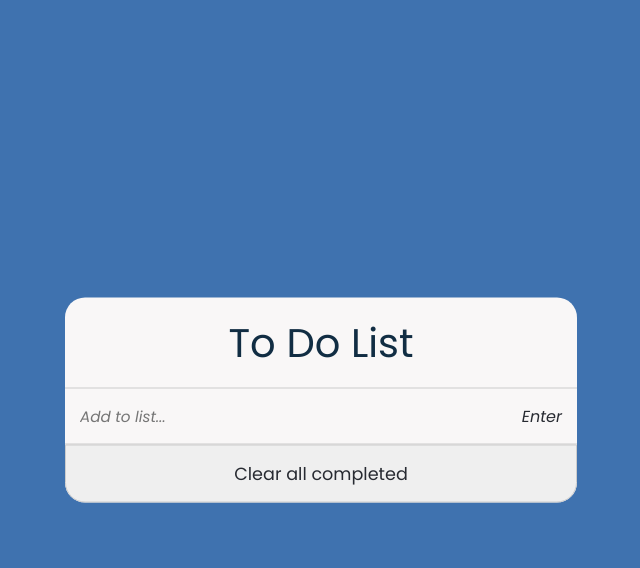
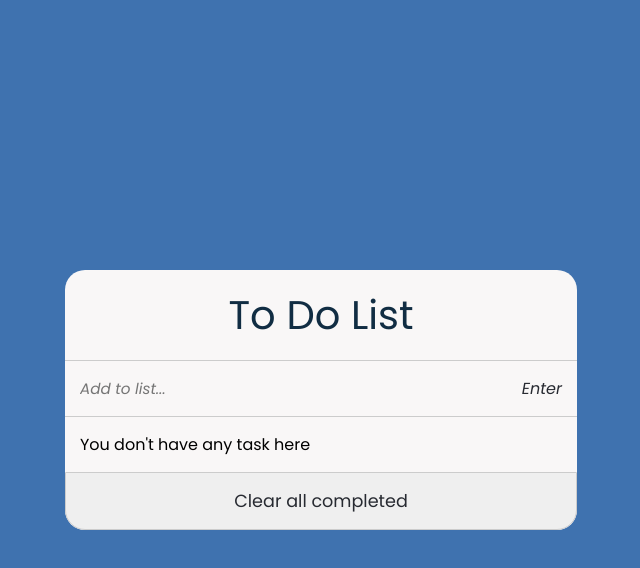
Before and after one commit to AbeeraTahir/To-Do-list, a website built with webpack: page src/index.html in a window 1280 px wide. Both pictures are taken after a click on the button "Clear all completed". Shown: the whole page, without its empty margins (319-959 px from the left). Built offline with nearby package versions, Linux system fonts and the light colour scheme.

Commit message:
Update task render

```diff
--- a/src/index.html
+++ b/src/index.html
@@ -10,7 +10,7 @@
     <div class="to-do-box">
         <div class="todays-to-do border-bottom"><p>To Do List</p></div>
         <form class="add-to-list border-bottom">
-            <input type="text" name="task" id="task" placeholder="Add to list..." required>
+            <input type="text" name="task" id="task" placeholder="Add to list...">
             <span>Enter</span>
         </form>
         <ul id="to-do-list" class="to-do-list">
--- a/src/index.js
+++ b/src/index.js
@@ -7,9 +7,12 @@ const inputTask = document.getElementById('task');
 const listItems = document.getElementById('to-do-list');
 const btnClear = document.querySelector('.btn-clear');
 
-// function for display added task to list
-const addTaskToUI = (task) => {
-  const listItem = `<li class="border-bottom">
+const renderTasks = () => {
+  const tasks = getLocalStorage();
+  let listItem = '';
+  if (tasks) {
+    tasks.forEach((task) => {
+      listItem += `<li class="border-bottom">
       <div class="check">
         <input type="checkbox" class="checkbox" id="check-${task.index}" ${task.completed ? 'checked' : ''}>
         <input type="text" class="task-description ${task.completed ? 'completed-tasks' : ''}" id="task-${task.index}" value="${task.description}">
@@ -18,12 +21,9 @@ const addTaskToUI = (task) => {
         <i class="fa-solid fa-trash-can del" id="del-${task.index}"></i>
       </div>
     </li>`;
-  listItems.insertAdjacentHTML('beforeend', listItem);
-};
-
-const renderTasks = () => {
-  const tasks = getLocalStorage();
-  tasks.map((task) => addTaskToUI(task));
+    });
+  }
+  listItems.innerHTML = listItem || '<div class="span-task"><p>You don\'t have any task here</p></div>';
 };
 
 // displaying tasks on window loading
@@ -47,12 +47,6 @@ const editTask = () => {
   });
 };
 
-// updating UI on deletion
-const updateUI = () => {
-  listItems.innerHTML = '';
-  renderTasks();
-};
-
 // updating task indexes after deletion
 const updateIndex = (filteredTasks) => {
   filteredTasks.forEach((item, index) => {
@@ -66,7 +60,7 @@ const deleteTask = (element) => {
   const filteredTasks = tasks.filter((todo) => todo.index !== parseInt(element.id.replace('del-', ''), 10));
   updateIndex(filteredTasks);
   setLocalStorage(filteredTasks);
-  updateUI();
+  renderTasks();
 };
 
 // Element target for task deletion and status updation
@@ -90,12 +84,11 @@ btnClear.addEventListener('click', () => {
   const filterTasks = tasks.filter((task) => task.completed === false);
   updateIndex(filterTasks);
   setLocalStorage(filterTasks);
-  updateUI();
+  renderTasks();
 });
 
 // Adding task
 inputTask.addEventListener('keypress', (e) => {
-  e.preventDefault();
   const tasks = getLocalStorage();
   if (e.key === 'Enter' && inputTask.value.trim() !== '') {
     tasks.push({
@@ -104,7 +97,7 @@ inputTask.addEventListener('keypress', (e) => {
       completed: false,
     });
     setLocalStorage(tasks);
-    addTaskToUI(tasks[tasks.length - 1]);
+    renderTasks();
     inputTask.value = '';
   }
 });
--- a/src/style.css
+++ b/src/style.css
@@ -126,3 +126,7 @@ button {
   opacity: 0.8;
   font-style: italic;
 }
+
+.span-task {
+  margin: 15px;
+}
```
Lines whose indentation alone changed are shown as unchanged.
